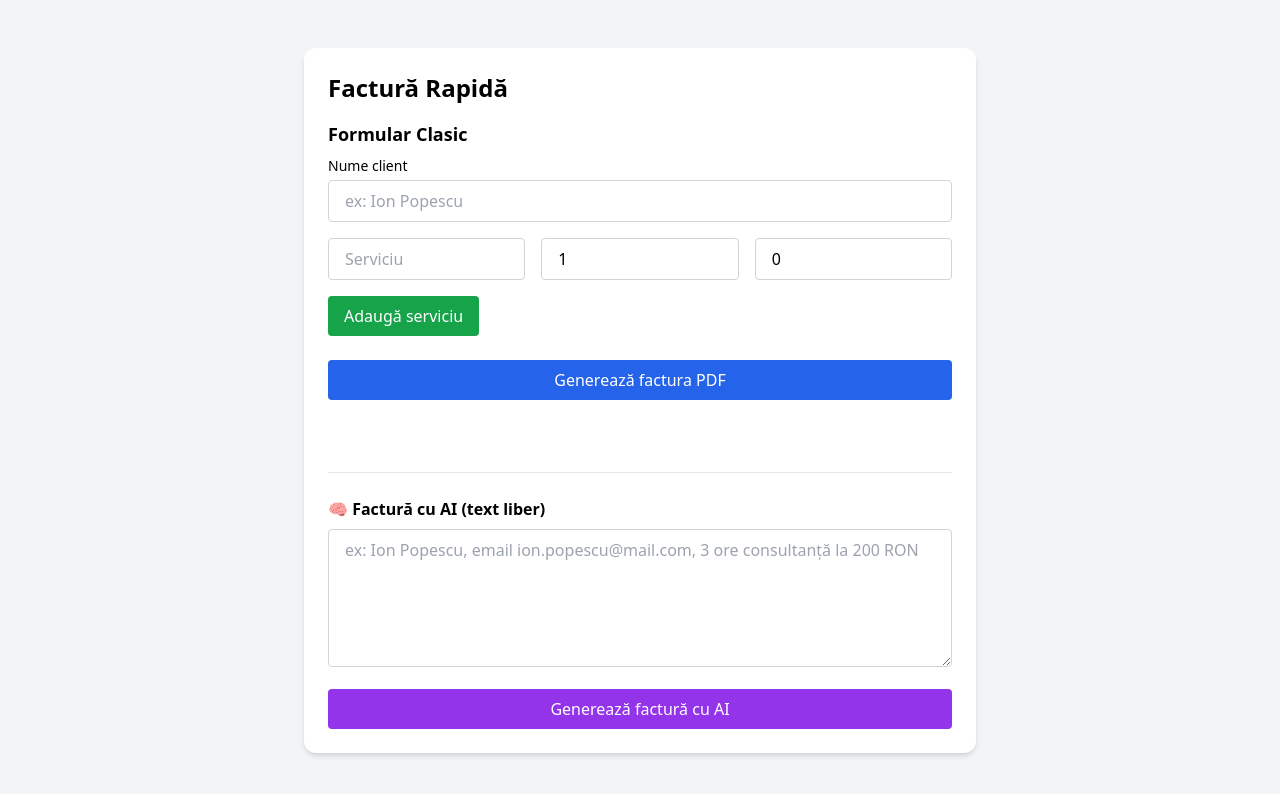
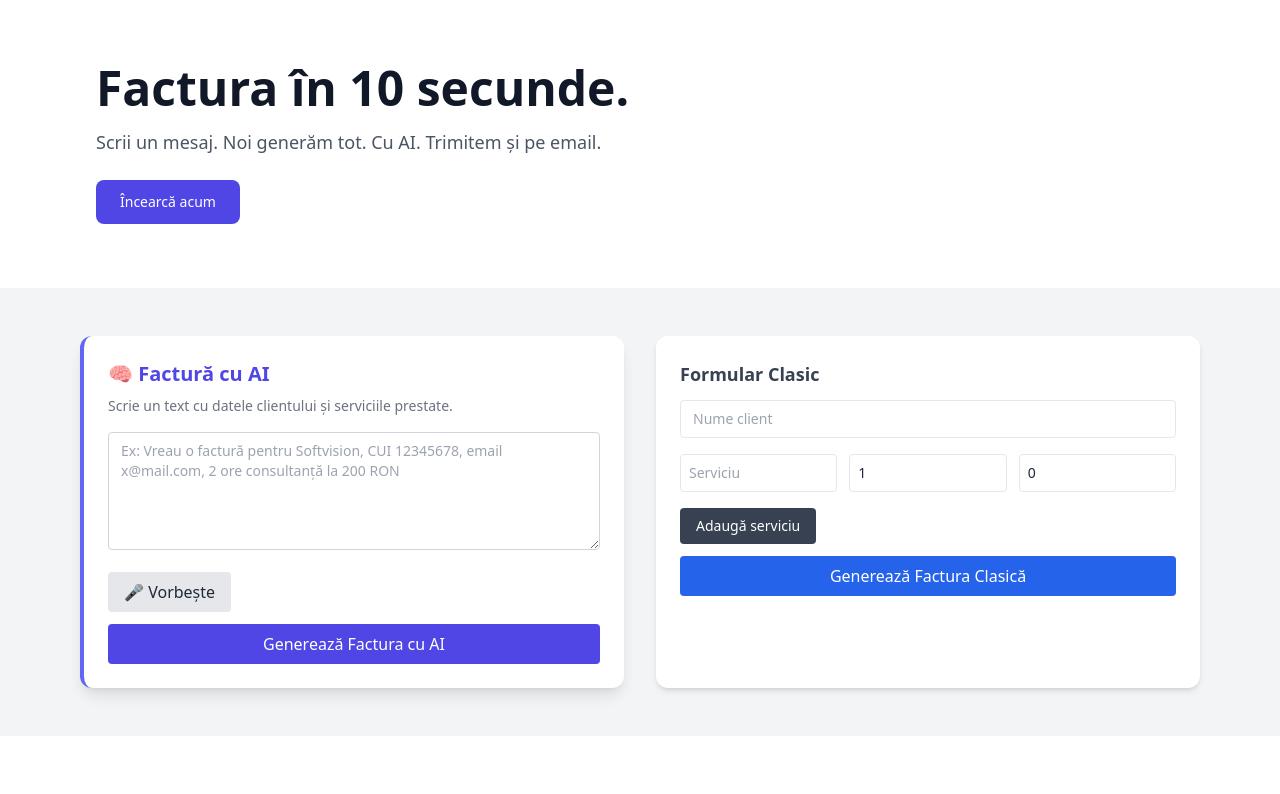
Before and after one commit to silviustoian/factura-rapida, a React (Create React App) app: page / in a window 1280 px wide. Shown: the top 794 px of the page. Built offline with nearby package versions, Linux system fonts and the light colour scheme.

Commit message:
added CUI API

```diff
--- a/src/App.js
+++ b/src/App.js
@@ -1,24 +1,105 @@
-import { useState } from "react";
+import { useRef, useState } from "react";
 
 function App() {
-  // Form clasic
+  const aiSectionRef = useRef();
+
+  // === STATE ===
+  const [rawText, setRawText] = useState("");
+  const [pdfBlob, setPdfBlob] = useState(null);
+  const [error, setError] = useState("");
+  const [loading, setLoading] = useState(false);
   const [clientName, setClientName] = useState("");
   const [services, setServices] = useState([]);
+  const [isListening, setIsListening] = useState(false);
   const [currentService, setCurrentService] = useState({
     name: "",
     quantity: 1,
     price: 0,
   });
 
-  // AI parsing
-  const [rawText, setRawText] = useState("");
-  const [loadingAI, setLoadingAI] = useState(false);
+  // === AI GENERATION ===
+  const handleGenerateAI = async () => {
+    setError("");
+    setPdfBlob(null);
+    if (!rawText.trim()) return setError("Te rog introdu un text valid.");
+    setLoading(true);
 
-  const [error, setError] = useState("");
+    try {
+      const parseRes = await fetch("http://localhost:4000/parse-client-ai", {
+        method: "POST",
+        headers: { "Content-Type": "application/json" },
+        body: JSON.stringify({ text: rawText }),
+      });
 
-  // Adaugă serviciu în listă (form clasic)
+      const { parsed } = await parseRes.json();
+
+      const genRes = await fetch("http://localhost:4000/generate-invoice", {
+        method: "POST",
+        headers: { "Content-Type": "application/json" },
+        body: JSON.stringify({
+          client: parsed.client,
+          services: parsed.services,
+        }),
+      });
+
+      const blob = await genRes.blob();
+      setPdfBlob(blob);
+      setRawText("");
+    } catch (e) {
+      setError("Eroare la AI/generare: " + e.message);
+    } finally {
+      setLoading(false);
+    }
+  };
+
+  const handleDownload = () => {
+    const url = window.URL.createObjectURL(pdfBlob);
+    const a = document.createElement("a");
+    a.href = url;
+    a.download = "factura.pdf";
+    document.body.appendChild(a);
+    a.click();
+    a.remove();
+  };
+
+  const handleVoiceInput = () => {
+    if (!("webkitSpeechRecognition" in window)) {
+      alert("Browserul tău nu suportă recunoașterea vocală.");
+      return;
+    }
+
+    const recognition = new window.webkitSpeechRecognition();
+    recognition.lang = "ro-RO";
+    recognition.continuous = false;
+    recognition.interimResults = false;
+
+    setIsListening(true);
+
+    recognition.onresult = (event) => {
+      const transcript = event.results[0][0].transcript;
+      setRawText((prev) => (prev ? prev + " " + transcript : transcript));
+      setIsListening(false);
+    };
+
+    recognition.onerror = (event) => {
+      console.error("Eroare la recunoaștere:", event.error);
+      setIsListening(false);
+    };
+
+    recognition.onend = () => {
+      setIsListening(false);
+    };
+
+    recognition.start();
+  };
+
+  // === CLASIC ===
   const handleAddService = () => {
-    if (!currentService.name || currentService.quantity <= 0 || currentService.price <= 0) {
+    if (
+      !currentService.name ||
+      currentService.quantity <= 0 ||
+      currentService.price <= 0
+    ) {
       setError("Completează toate câmpurile serviciului corect.");
       return;
     }
@@ -27,175 +108,205 @@ function App() {
     setError("");
   };
 
-  // Generează factura cu form clasic
   const handleGenerateClassic = async () => {
     setError("");
     if (!clientName || services.length === 0) {
-      setError("Completează numele clientului și adaugă cel puțin un serviciu.");
+      setError("Completează numele clientului și serviciile.");
       return;
     }
 
+    setLoading(true);
     try {
       const response = await fetch("http://localhost:4000/generate-invoice", {
         method: "POST",
         headers: { "Content-Type": "application/json" },
-        body: JSON.stringify({ name: clientName, services }),
+        body: JSON.stringify({
+          client: { name: clientName, email: "" },
+          services,
+        }),
       });
 
       const blob = await response.blob();
-      const fileURL = window.URL.createObjectURL(blob);
-      const link = document.createElement("a");
-      link.href = fileURL;
-      link.download = "factura.pdf";
-      link.click();
-    } catch (err) {
-      setError("Eroare la generarea facturii.");
+      const url = window.URL.createObjectURL(blob);
+      const a = document.createElement("a");
+      a.href = url;
+      a.download = "factura.pdf";
+      document.body.appendChild(a);
+      a.click();
+      a.remove();
+
+      setClientName("");
+      setServices([]);
+    } catch (e) {
+      setError("Eroare la generare: " + e.message);
+    } finally {
+      setLoading(false);
     }
   };
 
-  // Generează factura cu AI parsing
-  const handleAIParsing = async () => {
-    setError("");
-    if (!rawText.trim()) {
-      setError("Te rog introdu un text valid.");
-      return;
-    }
-
-    setLoadingAI(true);
-
-    try {
-      const response = await fetch("http://localhost:4000/parse-with-ai", {
-        method: "POST",
-        headers: { "Content-Type": "application/json" },
-        body: JSON.stringify({ text: rawText }),
-      });
-
-      if (!response.ok) throw new Error("Eroare la parsarea textului.");
-
-      const { parsed } = await response.json();
-
-      if (!parsed?.name || !parsed?.services) {
-        setError("Nu am putut extrage corect datele din text.");
-        setLoadingAI(false);
-        return;
-      }
-
-      const facturaResponse = await fetch("http://localhost:4000/generate-invoice", {
-        method: "POST",
-        headers: { "Content-Type": "application/json" },
-        body: JSON.stringify({
-          name: parsed.name,
-          clientEmail: parsed.email || "",
-          services: parsed.services,
-        }),
-      });
-
-      if (!facturaResponse.ok) throw new Error("Eroare la generarea facturii.");
-
-      const blob = await facturaResponse.blob();
-      const fileURL = window.URL.createObjectURL(blob);
-      const link = document.createElement("a");
-      link.href = fileURL;
-      link.download = "factura.pdf";
-      link.click();
-
-      setRawText("");
-    } catch (err) {
-      setError(err.message || "Eroare la procesare.");
-    } finally {
-      setLoadingAI(false);
-    }
+  const scrollToAI = () => {
+    aiSectionRef.current?.scrollIntoView({ behavior: "smooth" });
   };
 
   return (
-    <div className="min-h-screen bg-gray-100 flex items-center justify-center p-4">
-      <div className="bg-white p-6 rounded-xl shadow-md w-full max-w-2xl">
-        <h1 className="text-2xl font-bold mb-4">Factură Rapidă</h1>
+    <div className="font-sans bg-gray-100 text-gray-800">
+      {/* === HERO === */}
+      <section className="bg-white py-16 px-6 md:px-12 lg:px-24 flex flex-col-reverse lg:flex-row items-center justify-between">
+        <div className="lg:w-1/2 text-center lg:text-left">
+          <h1 className="text-4xl md:text-5xl font-extrabold text-gray-900 mb-4">
+            Factura în 10 secunde.
+          </h1>
+          <p className="text-lg text-gray-600 mb-6">
+            Scrii un mesaj. Noi generăm tot. Cu AI. Trimitem și pe email.
+          </p>
+          <button
+            onClick={scrollToAI}
+            className="bg-indigo-600 text-white px-6 py-3 rounded-lg text-sm font-medium hover:bg-indigo-700 transition"
+          >
+            Încearcă acum
+          </button>
+        </div>
 
-        {/* FORM CLASIC */}
-        <h2 className="text-lg font-semibold mb-2">Formular Clasic</h2>
-        <label className="block text-sm font-medium mb-1">Nume client</label>
+        {/* === Imagine dreapta desktop === */}
+        {/* <div className="hidden lg:block lg:w-1/2">
+          <img
+            src="https://sdmntprpolandcentral.oaiusercontent.com/files/00000000-f804-620a-a7fa-68da90fe5af4/raw?se=2025-06-25T17%3A48%3A38Z&sp=r&sv=2024-08-04&sr=b&scid=346a5954-d3ee-5b8f-acd3-ba8c2052b9fe&skoid=b32d65cd-c8f1-46fb-90df-c208671889d4&sktid=a48cca56-e6da-484e-a814-9c849652bcb3&skt=2025-06-25T04%3A29%3A48Z&ske=2025-06-26T04%3A29%3A48Z&sks=b&skv=2024-08-04&sig=ctvEiGZP38NSUaAdRKZTo226XB4X12jbJQIgSo1j/Mg%3D"
+            alt="Factura AI"
+            className="max-w-full h-auto"
+          />
+        </div> */}
+      </section>
+
+      {/* === CONTENT === */}
+      <div
+        ref={aiSectionRef}
+        className="max-w-6xl mx-auto grid grid-cols-1 lg:grid-cols-2 gap-8 px-4 py-12"
+      >
+        {/* === AI Section === */}
+        <div className="bg-white shadow-lg rounded-xl p-6 border-l-4 border-indigo-500">
+          <h2 className="text-xl font-bold text-indigo-600 mb-2">
+            🧠 Factură cu AI
+          </h2>
+          <p className="text-sm text-gray-500 mb-4">
+            Scrie un text cu datele clientului și serviciile prestate.
+          </p>
+
+          <textarea
+            rows={5}
+            value={rawText}
+            onChange={(e) => setRawText(e.target.value)}
+            placeholder="Ex: Vreau o factură pentru Softvision, CUI 12345678, email x@mail.com, 2 ore consultanță la 200 RON"
+            className="w-full border border-gray-300 rounded px-3 py-2 text-sm mb-4"
+          />
+          <button
+            onClick={handleVoiceInput}
+            className={`mb-3 bg-gray-200 text-gray-800 px-4 py-2 rounded hover:bg-gray-300 ${
+              isListening ? "animate-pulse" : ""
+            }`}
+          >
+            🎤 {isListening ? "Ascult..." : "Vorbește"}
+          </button>
+
+          <button
+            onClick={handleGenerateAI}
+            disabled={loading}
+            className="w-full bg-indigo-600 text-white py-2 rounded hover:bg-indigo-700 disabled:bg-gray-400"
+          >
+            Generează Factura cu AI
+          </button>
+
+          {pdfBlob && (
+            <button
+              onClick={handleDownload}
+              className="mt-4 w-full bg-green-600 text-white py-2 rounded hover:bg-green-700"
+            >
+              📥 Descarcă factura
+            </button>
+          )}
+        </div>
+
+        {/* === Clasic === */}
+        <div className="bg-white shadow-md rounded-xl p-6">
+          <h2 className="text-lg font-semibold text-gray-700 mb-3">
+            Formular Clasic
+          </h2>
+
           <input
             type="text"
+            placeholder="Nume client"
             value={clientName}
             onChange={(e) => setClientName(e.target.value)}
-          className="w-full border border-gray-300 rounded px-4 py-2 mb-4"
-          placeholder="ex: Ion Popescu"
+            className="w-full border px-3 py-2 rounded mb-4 text-sm"
           />
 
-        <div className="grid grid-cols-1 md:grid-cols-3 gap-4 mb-4">
+          <div className="grid grid-cols-1 md:grid-cols-3 gap-3 mb-4">
             <input
               type="text"
+              placeholder="Serviciu"
               value={currentService.name}
-            onChange={(e) => setCurrentService({ ...currentService, name: e.target.value })}
-            className="border border-gray-300 rounded px-4 py-2"
-            placeholder="Serviciu"
+              onChange={(e) =>
+                setCurrentService({ ...currentService, name: e.target.value })
+              }
+              className="border px-2 py-2 rounded text-sm"
             />
             <input
               type="number"
+              min={1}
               value={currentService.quantity}
-            onChange={(e) => setCurrentService({ ...currentService, quantity: Number(e.target.value) })}
-            className="border border-gray-300 rounded px-4 py-2"
-            placeholder="Cant."
+              onChange={(e) =>
+                setCurrentService({
+                  ...currentService,
+                  quantity: Number(e.target.value),
+                })
+              }
+              className="border px-2 py-2 rounded text-sm"
+              placeholder="Cantitate"
             />
             <input
               type="number"
+              min={0}
               value={currentService.price}
-            onChange={(e) => setCurrentService({ ...currentService, price: Number(e.target.value) })}
-            className="border border-gray-300 rounded px-4 py-2"
+              onChange={(e) =>
+                setCurrentService({
+                  ...currentService,
+                  price: Number(e.target.value),
+                })
+              }
+              className="border px-2 py-2 rounded text-sm"
               placeholder="Preț RON"
             />
           </div>
 
           <button
             onClick={handleAddService}
-          className="bg-green-600 text-white px-4 py-2 rounded hover:bg-green-700 mb-6"
+            className="bg-gray-700 text-white px-4 py-2 rounded text-sm mb-3"
           >
             Adaugă serviciu
           </button>
 
           {services.length > 0 && (
-          <div className="mb-6">
-            <h3 className="font-semibold mb-2">Servicii adăugate:</h3>
-            <ul className="text-sm space-y-1">
-              {services.map((s, idx) => (
-                <li key={idx}>
-                  {idx + 1}. {s.name} – {s.quantity} x {s.price} RON
+            <ul className="mb-4 list-disc pl-5 text-sm text-gray-600">
+              {services.map((s, i) => (
+                <li key={i}>
+                  {s.name} – {s.quantity} x {s.price} RON
                 </li>
               ))}
             </ul>
-          </div>
           )}
 
           <button
             onClick={handleGenerateClassic}
-          className="w-full bg-blue-600 text-white py-2 rounded hover:bg-blue-700 mb-12"
+            disabled={loading}
+            className="w-full bg-blue-600 text-white py-2 rounded hover:bg-blue-700 disabled:bg-gray-400"
           >
-          Generează factura PDF
+            Generează Factura Clasică
           </button>
+        </div>
+      </div>
 
-        <hr className="my-6" />
-
-        {/* AI PARSING */}
-        <h2 className="font-semibold mb-2">🧠 Factură cu AI (text liber)</h2>
-        <textarea
-          value={rawText}
-          onChange={(e) => setRawText(e.target.value)}
-          className="w-full border border-gray-300 rounded px-4 py-2 mb-4"
-          placeholder="ex: Ion Popescu, email ion.popescu@mail.com, 3 ore consultanță la 200 RON"
-          rows={5}
-        />
-
-        <button
-          onClick={handleAIParsing}
-          disabled={loadingAI}
-          className="w-full bg-purple-600 text-white py-2 rounded hover:bg-purple-700"
-        >
-          {loadingAI ? "Se generează..." : "Generează factură cu AI"}
-        </button>
-
-        {error && <p className="mt-4 text-red-600">{error}</p>}
-      </div>
+      {error && (
+        <p className="text-center text-red-600 text-sm pb-6">{error}</p>
+      )}
     </div>
   );
 }
```
Lines whose indentation alone changed are shown as unchanged.
